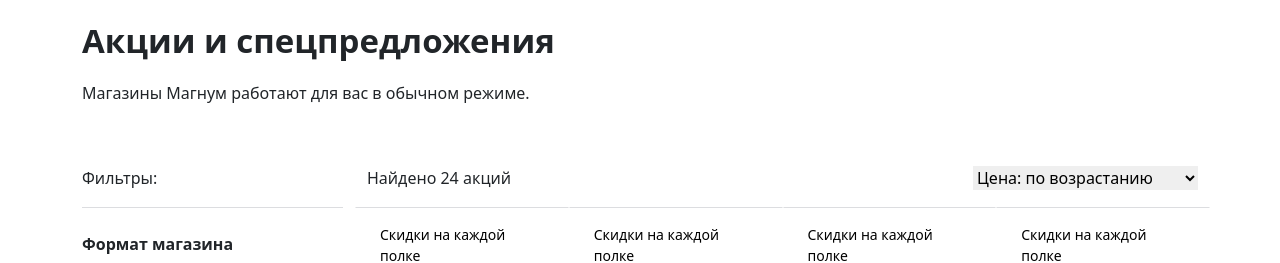
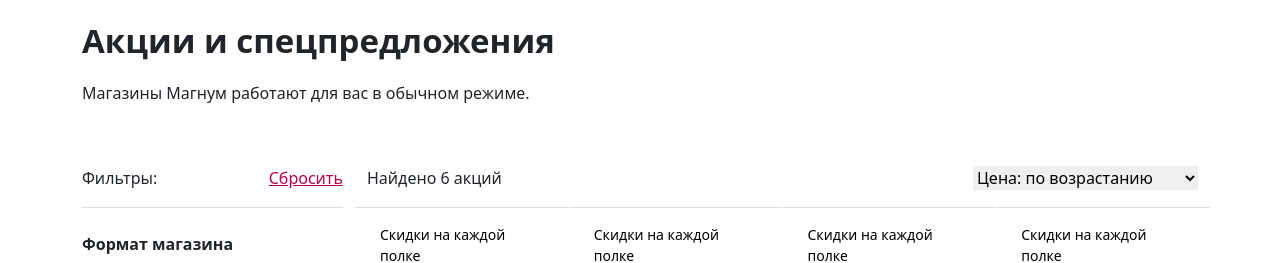
Before and after one commit to olegatorruzumaki/magnum, a Vue app: page / in a window 1280 px wide. Both pictures are taken after a click on the label "Magnum Cash & Carry". Shown: the top 263 px of the page. Built offline with nearby package versions, Linux system fonts and the light colour scheme.

Commit message:
Пофиксил кол-во товаров

```diff
--- a/src/components/Filters.vue
+++ b/src/components/Filters.vue
@@ -1,7 +1,10 @@
 <template>
   <div class="filters row">
     <div class="col-12 d-none d-md-block">
-      <div class="filters__hat pb-3 pb-md-1"> Фильтры:</div>
+      <div class="filters__hat pb-3 pb-md-1 d-flex justify-content-between">
+        <div>Фильтры:</div>
+        <div class="filters__clearFilter" v-if="selectedFilters.length" @click="clearFilters">Сбросить</div>
+      </div>
       <div class="filters__types">
         <div class="filters__type" :key="filterKey + filter.id" v-for="(filter, index) in filters">
           <div class="filters__name mb-2 mt-4">{{ filter.name }}</div>
@@ -288,4 +291,10 @@
   color: #b70050;
   padding: 14px 16px 14px 0;
 }
+
+.filters__clearFilter {
+  color: #b70050;
+  cursor: pointer;
+  text-decoration: underline;
+}
 </style>
--- a/src/components/Products.vue
+++ b/src/components/Products.vue
@@ -2,7 +2,7 @@
   <div class="products">
     <div class="products__hat col-12">
       <div class="space-between px-0 mb-3 mb-md-1">
-        <div class="d-none d-md-block">Найдено {{ products.length }} акций</div>
+        <div class="d-none d-md-block">Найдено {{ filteredLength }} акций</div>
         <label class="products__select">
           <select class="border-0" name="sort" v-model="sort" @change="sortBy(sort)">
             <option value="dateToHigh">Новизна: по возрастанию</option>
@@ -405,6 +405,7 @@
         },
       ],
       filteredProducts: [],
+      filteredLength: '',
       selectedFilters: [],
     }
   },
@@ -489,6 +490,7 @@
         filtered[i] = array.slice((i * size), (i * size) + size);
       }
       this.filteredProducts = filtered;
+      this.filteredLength = this.filteredProducts.flat().length;
     },
     filterBy(filters) {
       if (filters.length) {
```
